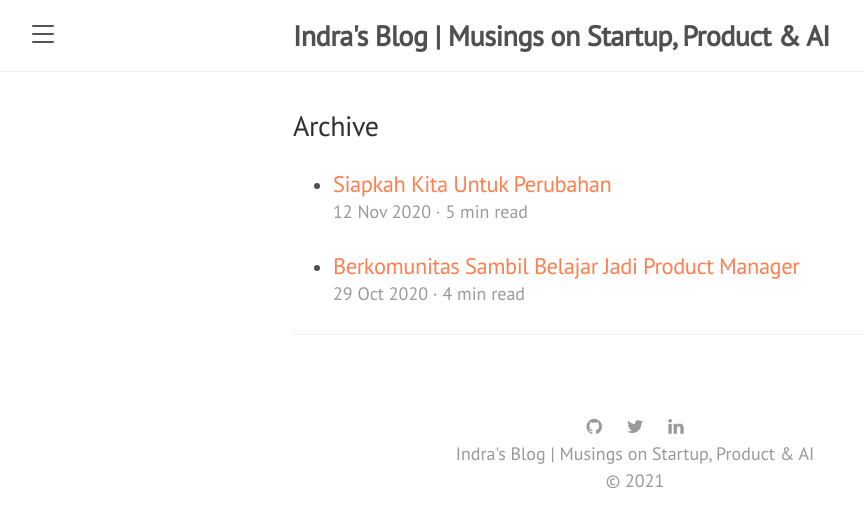
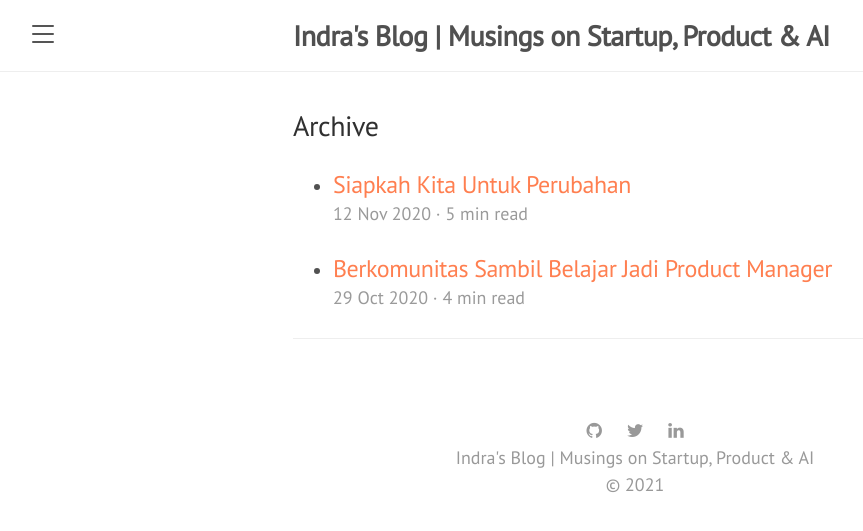
Before and after one commit to indrango/indrango.github.io, a Jekyll site: the page built from archive.md, in a window 1280 px wide. Shown: the top 531 px of the page, without its empty margins (5-868 px from the left). Built offline with Jekyll 4.4.1, drawn with Linux system fonts in a browser that asks for light colours.

Commit message:
adjust archive page & font size

```diff
--- /dev/null
+++ b/_includes/archive.html
@@ -0,0 +1,10 @@
+<ul class="posts">
+    {% for post in site.posts %}
+
+      <li itemscope>
+        <h3 class="archive-page"><a href="{{ site.github.url }}{{ post.url }}">{{ post.title }}</a></h3>
+        <p class="post-date"><span><i aria-hidden="true"></i> {{ post.date | date_to_string }} &middot; <i aria-hidden="true"></i> {% include read-time.html %}</span></p>
+      </li>
+
+    {% endfor %}
+  </ul>
--- a/_includes/related-posts.html
+++ b/_includes/related-posts.html
@@ -1,7 +1,7 @@
 <div class="container">
     {% if site.related_posts.size >= 1 %}
     <div class="related">
-    <h2>Related posts</h2>
+    <h1>Related posts</h1>
     <ul class="related-posts">
         {% for post in site.related_posts limit:3 %}
         <li>
--- a/archive.md
+++ b/archive.md
@@ -3,23 +3,5 @@
 title: Archive
 ---
 
-<ul class="posts">
-  {% for post in site.posts %}
 
-    <!-- {% unless post.next %}
-      <h3>{{ post.date | date: '%Y' }}</h3>
-    {% else %}
-      {% capture year %}{{ post.date | date: '%Y' }}{% endcapture %}
-      {% capture nyear %}{{ post.next.date | date: '%Y' }}{% endcapture %}
-      {% if year != nyear %}
-        <h3>{{ post.date | date: '%Y' }}</h3>
-      {% endif %}
-    {% endunless %} -->
-
-    <li itemscope>
-      <h3><a href="{{ site.github.url }}{{ post.url }}">{{ post.title }}</a></h3>
-      <p class="post-date"><span><i aria-hidden="true"></i> {{ post.date | date_to_string }} &middot; <i aria-hidden="true"></i> {% include read-time.html %}</span></p>
-    </li>
-
-  {% endfor %}
-</ul>
+{% include archive.html %}
--- a/public/css/lanyon.css
+++ b/public/css/lanyon.css
@@ -27,6 +27,7 @@
  * Reverse layout
  * Themes
  * Footer
+ * Archive page
  */
 
 
@@ -357,7 +358,6 @@
   color: #ff7f50
 }
 
-
 @media (min-width: 38em) {
   .page-title,
   .post-title,
@@ -393,13 +393,14 @@
   padding-left: 0;
   list-style: none;
 }
-.related h2 {
+.related h1 {
   color: #ff7f50;
   text-decoration: underline;
-
+  font-size: 28px;
 }
 .related-posts h3 {
   margin-top: 0;
+  font-size: 24px;
 }
 .related-posts h3 a {
   color: #515151;
@@ -415,7 +416,14 @@
 .related-posts li a:hover small {
   color: #ff7f50;
 }
-
+@media (max-width: 38em) {
+  .related h1 {
+    font-size: 24px;
+  }
+  .related-posts h3 {
+    font-size: 18px;
+  }
+}
 
 /*
  * Pagination
@@ -640,6 +648,20 @@
   }
 }
 
+
+/*
+  Archive page
+*/
+
+.archive-page {
+  font-size: 24px;
+}
+@media (max-width: 38em) {
+  .archive-page {
+    font-size: 18px;
+  }
+}
+
 /*
  * Overlay sidebar
  *
```
